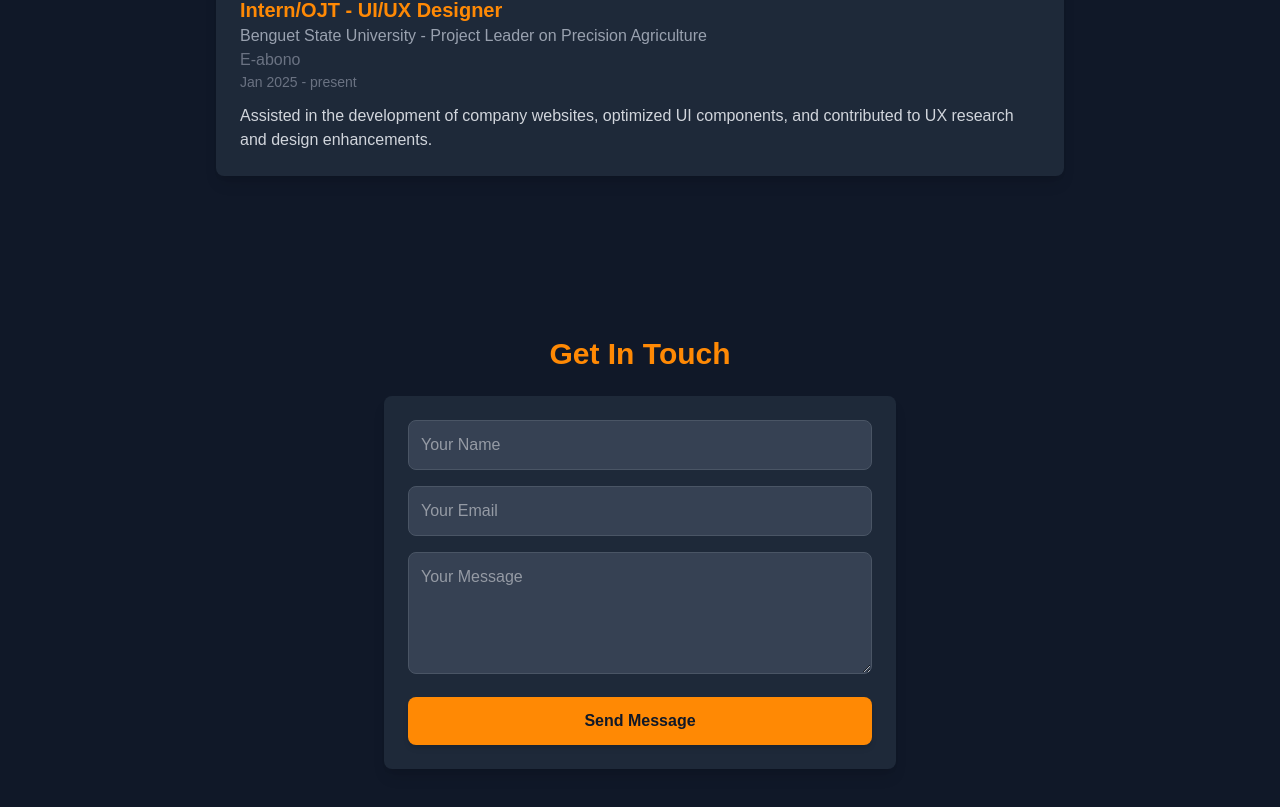
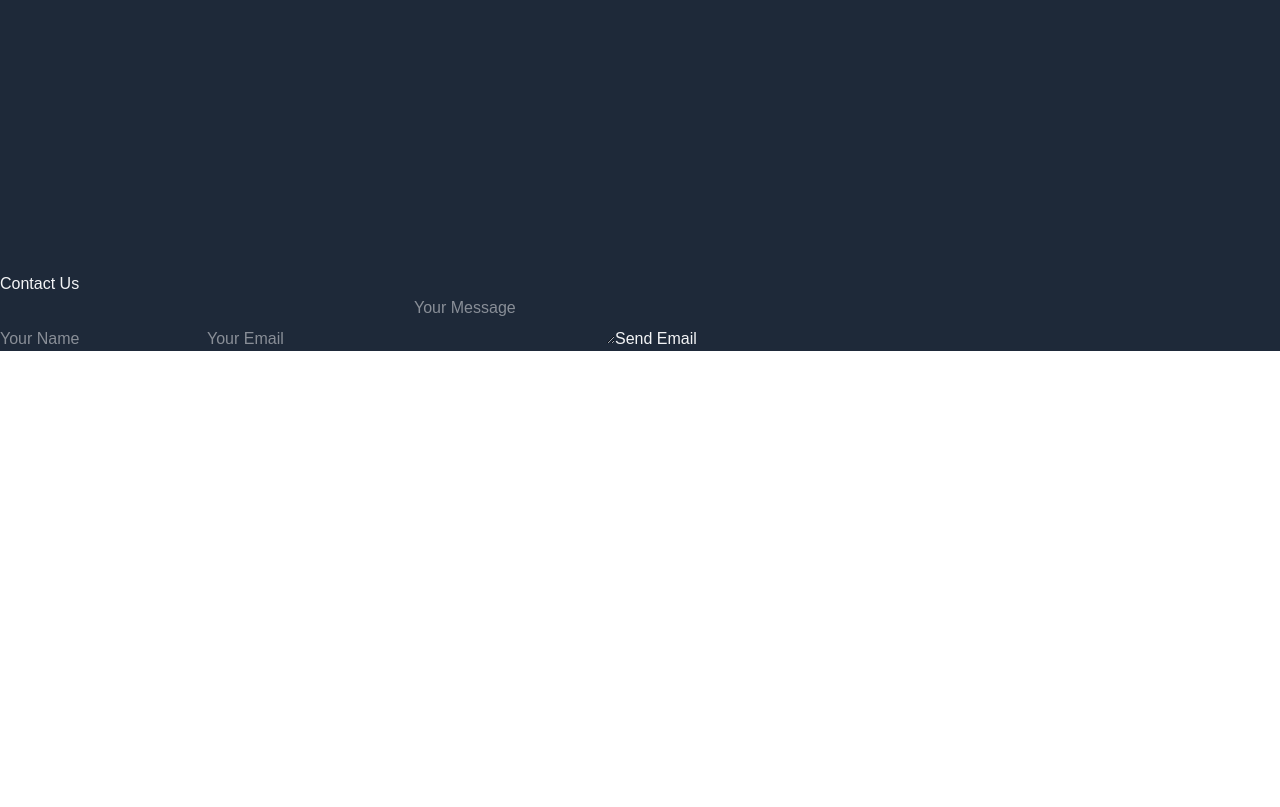
Before and after one commit to galliguezmary/mj-portfolio, a Next.js app: page / in a window 1280 px wide. Shown: the part 3037-3844 px from the top of the page. After the commit the page ends 3388 px from the top, so only its background shows below. Built offline with nearby package versions, Linux system fonts and the light colour scheme.

Commit message:
updated contact routes and page

```diff
--- /dev/null
+++ b/src/app/api/contact/route.ts
@@ -0,0 +1,57 @@
+import { NextResponse } from "next/server";
+import nodemailer from "nodemailer";
+
+export async function POST(req: Request) {
+    try {
+        // Parse request body
+        const body = await req.json();
+        console.log("Request Body:", body); // Debugging: Log request body
+
+        const { name, email, message } = body;
+
+        // Validate input
+        if (!name || !email || !message) {
+            console.error("Validation Error: Missing fields");
+            return NextResponse.json({ message: "All fields are required" }, { status: 400 });
+        }
+
+        // Debugging: Verify environment variables
+        console.log("EMAIL_USER:", process.env.EMAIL_USER);
+        console.log("EMAIL_PASS:", process.env.EMAIL_PASS ? "Exists" : "Not Set"); // Hide actual value
+        console.log("EMAIL_TO:", process.env.EMAIL_TO);
+
+        // Configure Nodemailer Transporter
+        const transporter = nodemailer.createTransport({
+            host: "smtp.gmail.com",
+            port: 587,
+            secure: false,
+            auth: {
+                user: process.env.EMAIL_USER,
+                pass: process.env.EMAIL_PASS,
+            },
+            tls: {
+                rejectUnauthorized: false, // Allow self-signed certs (only if needed)
+            },
+        });
+
+
+
+        // Send email
+        const info = await transporter.sendMail({
+            from: `"${name}" <${email}>`,
+            to: process.env.EMAIL_TO,
+            subject: "New Contact Form Submission",
+            text: message,
+            html: `<p><strong>Name:</strong> ${name}</p>
+                   <p><strong>Email:</strong> ${email}</p>
+                   <p><strong>Message:</strong> ${message}</p>`,
+        });
+
+        console.log("Email sent successfully!", info.response);
+        return NextResponse.json({ message: "Email sent successfully!" }, { status: 200 });
+
+    } catch (error: any) {
+        console.error("Error in API Route:", error);
+        return NextResponse.json({ message: "Internal Server Error", error: error.message }, { status: 500 });
+    }
+}
--- a/src/app/sections/contact.tsx
+++ b/src/app/sections/contact.tsx
@@ -1,26 +1,27 @@
-"use client";
-
-import { motion } from "framer-motion";
 import { useState } from "react";
 
-export default function Contact() {
-  const [formData, setFormData] = useState({
+interface FormData {
+    name: string;
+    email: string;
+    message: string;
+}
+
+export default function ContactForm() {
+    const [formData, setFormData] = useState<FormData>({
         name: "",
         email: "",
         message: "",
     });
-  const [submitted, setSubmitted] = useState(false);
 
-  const handleChange = (
-    e: React.ChangeEvent<HTMLInputElement | HTMLTextAreaElement>
-  ) => {
-    if (!e) return;
-    const { name, value } = e.target;
-    setFormData((prev) => ({ ...prev, [name]: value }));
+    const [status, setStatus] = useState<string>("");
+
+    const handleChange = (e: React.ChangeEvent<HTMLInputElement | HTMLTextAreaElement>) => {
+        setFormData({ ...formData, [e.target.name]: e.target.value });
     };
 
-  const handleSubmit = async (e: React.FormEvent<HTMLFormElement>) => {
+    const handleSubmit = async (e: React.FormEvent) => {
         e.preventDefault();
+        setStatus("Sending...");
 
         const response = await fetch("/api/contact", {
             method: "POST",
@@ -29,85 +30,23 @@ export default function Contact() {
         });
 
         if (response.ok) {
-      setSubmitted(true);
+            setStatus("Email sent successfully!");
             setFormData({ name: "", email: "", message: "" });
-      setTimeout(() => setSubmitted(false), 3000);
         } else {
-      alert("Error sending message. Please try again.");
+            setStatus("Error sending email.");
         }
     };
 
     return (
-    <section
-      id="contact"
-      className="py-16 px-6 text-center bg-gray-900 text-gray-100"
-    >
-      <motion.h2
-        className="text-3xl font-bold mb-6 text-orange-400"
-        initial={{ opacity: 0, y: -20 }}
-        animate={{ opacity: 1, y: 0 }}
-        transition={{ duration: 0.5 }}
-      >
-        Get In Touch
-      </motion.h2>
-
-      <motion.form
-        onSubmit={handleSubmit}
-        className="max-w-lg mx-auto bg-gray-800 p-6 rounded-lg shadow-lg"
-        initial={{ opacity: 0, scale: 0.9 }}
-        animate={{ opacity: 1, scale: 1 }}
-        transition={{ duration: 0.5 }}
-      >
-        <input
-          type="text"
-          name="name"
-          placeholder="Your Name"
-          value={formData.name}
-          onChange={handleChange}
-          required
-          className="w-full p-3 mb-4 rounded-lg bg-gray-700 border border-gray-600 focus:border-orange-400 focus:ring-orange-400"
-        />
-
-        <input
-          type="email"
-          name="email"
-          placeholder="Your Email"
-          value={formData.email}
-          onChange={handleChange}
-          required
-          className="w-full p-3 mb-4 rounded-lg bg-gray-700 border border-gray-600 focus:border-orange-400 focus:ring-orange-400"
-        />
-
-        <textarea
-          name="message"
-          rows={4}
-          placeholder="Your Message"
-          value={formData.message}
-          onChange={handleChange}
-          required
-          className="w-full p-3 mb-4 rounded-lg bg-gray-700 border border-gray-600 focus:border-orange-400 focus:ring-orange-400"
-        ></textarea>
-
-        <motion.button
-          type="submit"
-          className="w-full p-3 bg-orange-400 text-gray-900 font-bold rounded-lg shadow-md hover:bg-orange-500 transition"
-          whileHover={{ scale: 1.05 }}
-          whileTap={{ scale: 0.95 }}
-        >
-          Send Message
-        </motion.button>
-      </motion.form>
-
-      {submitted && (
-        <motion.p
-          className="mt-4 text-green-400"
-          initial={{ opacity: 0 }}
-          animate={{ opacity: 1 }}
-          transition={{ duration: 0.5 }}
-        >
-          Thank you! Your message has been sent.
-        </motion.p>
-      )}
-    </section>
+        <div>
+            <h2>Contact Us</h2>
+            <form onSubmit={handleSubmit}>
+                <input type="text" name="name" placeholder="Your Name" value={formData.name} onChange={handleChange} required />
+                <input type="email" name="email" placeholder="Your Email" value={formData.email} onChange={handleChange} required />
+                <textarea name="message" placeholder="Your Message" value={formData.message} onChange={handleChange} required />
+                <button type="submit">Send Email</button>
+            </form>
+            <p>{status}</p>
+        </div>
     );
 }
```
Lines whose indentation alone changed are shown as unchanged.
